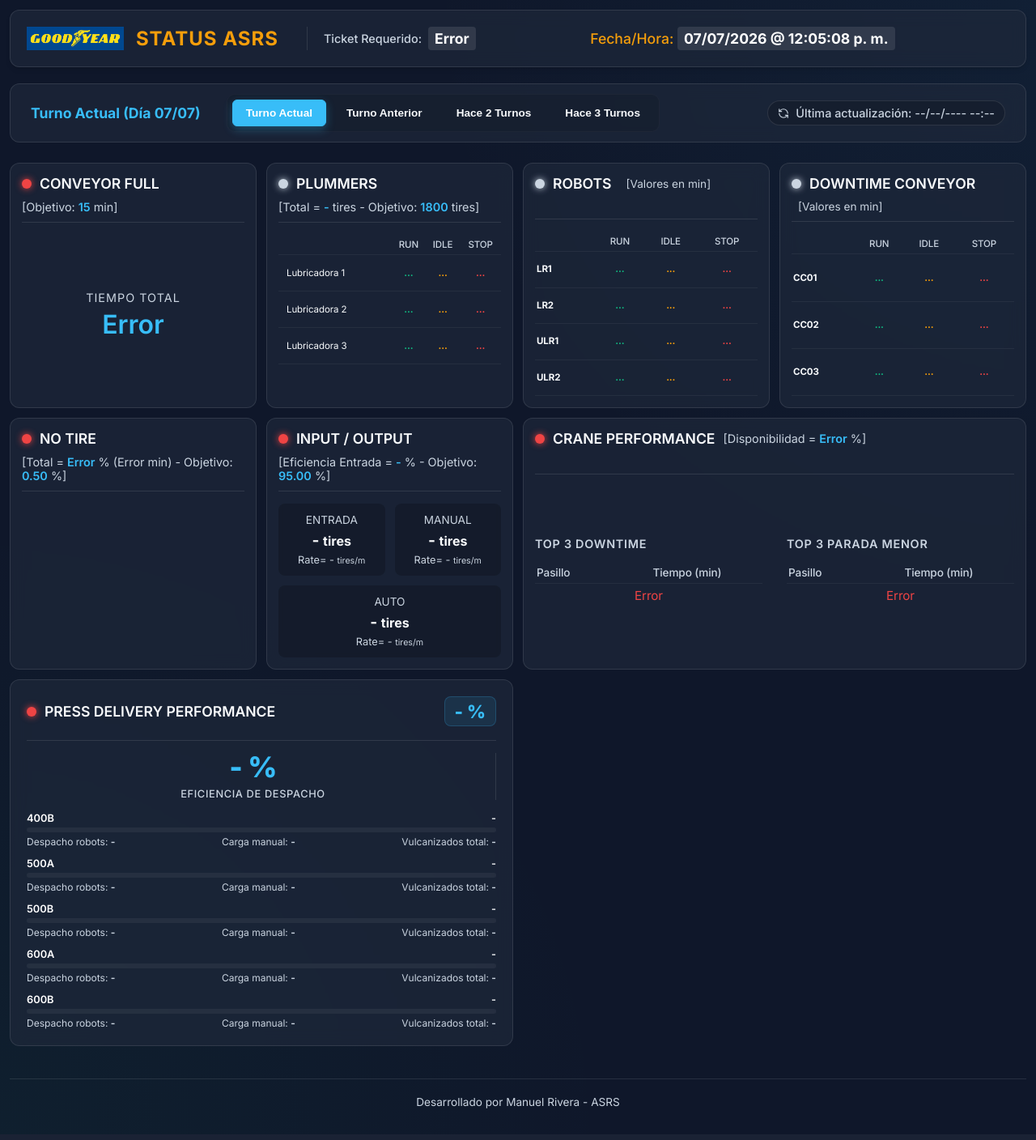
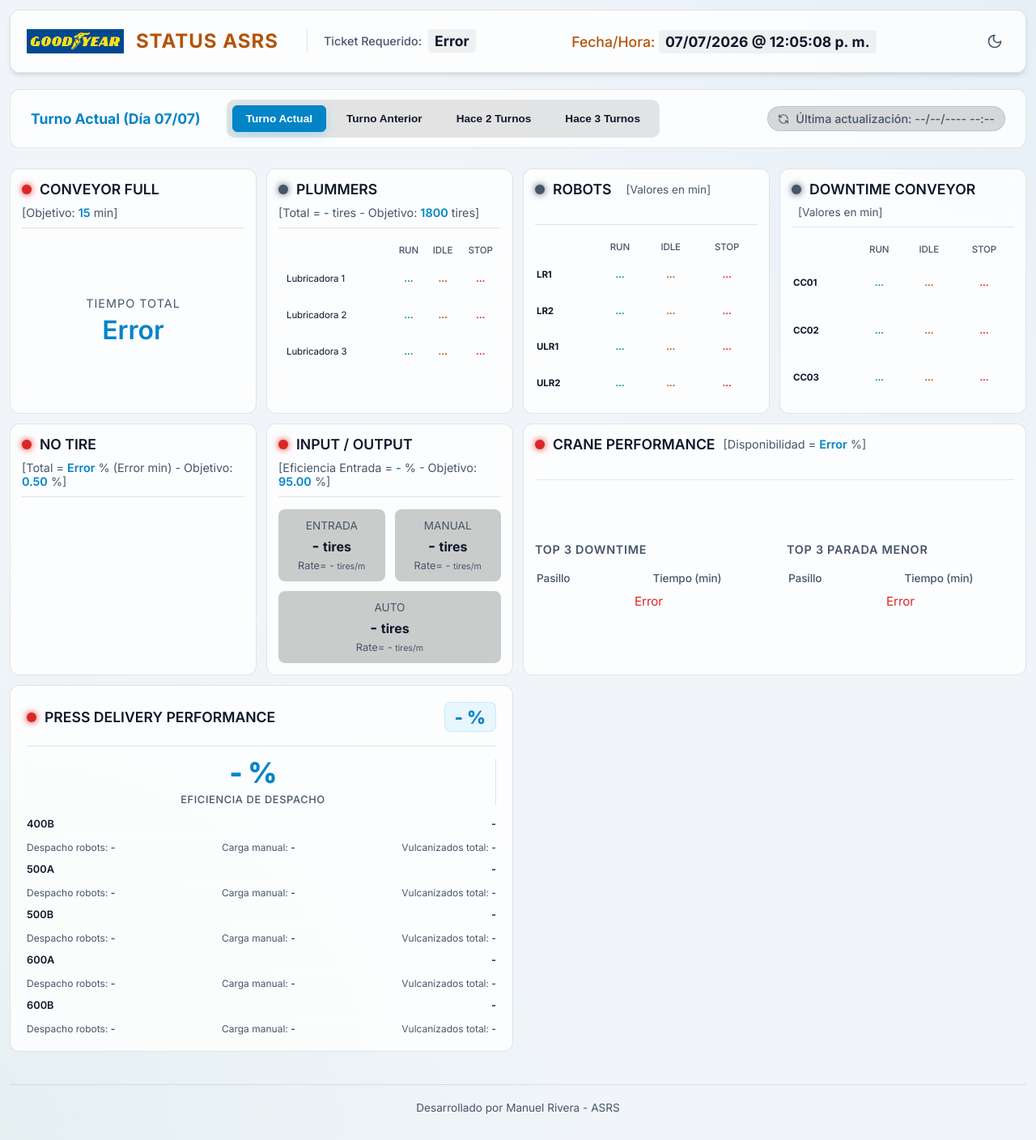
Before and after one commit to Manuel-GY/Dashboard-ASRS, a PHP site: page / in a window 1280 px wide. Shown: the whole page at 81% size. Before the commit the page ends 1369 px from the top, so only its background shows below. Run offline with PHP 8.4, Linux system fonts and the light colour scheme.

Commit message:
feat: rebuild theme toggle with Light mode default and Dark mode toggle

```diff
--- a/static/index.html
+++ b/static/index.html
@@ -4,9 +4,9 @@
     <meta charset="UTF-8">
     <meta name="viewport" content="width=device-width, initial-scale=1.0">
     <title>Dashboard ASRS</title>
-    <link rel="stylesheet" href="style.css?v=6">
-    <script src="https://cdn.jsdelivr.net/npm/chart.js?v=2"></script>
-    <script src="script.js?v=6" defer></script>
+    <link rel="stylesheet" href="style.css?v=7">
+    <script src="https://cdn.jsdelivr.net/npm/chart.js?v=7"></script>
+    <script src="script.js?v=7" defer></script>
     <!-- Google Fonts for Modern Typography -->
     <link rel="preconnect" href="https://fonts.googleapis.com">
     <link rel="preconnect" href="https://fonts.gstatic.com" crossorigin>
@@ -47,7 +47,10 @@
                 <div class="datetime">Fecha/Hora: <span id="clock" class="highlight-text">FECHA@HORA</span></div>
             </div>
             <div class="source-section text-right text-muted">
-                <!-- Tema oscuro por defecto (botón eliminado) -->
+                                <button id="theme-toggle" class="theme-toggle-btn" aria-label="Cambiar tema">
+                    <svg id="theme-icon-sun" xmlns="http://www.w3.org/2000/svg" width="20" height="20" viewBox="0 0 24 24" fill="none" stroke="currentColor" stroke-width="2" stroke-linecap="round" stroke-linejoin="round" class="lucide lucide-sun" style="display: none;"><circle cx="12" cy="12" r="4"/><path d="M12 2v2"/><path d="M12 20v2"/><path d="m4.93 4.93 1.41 1.41"/><path d="m17.66 17.66 1.41 1.41"/><path d="M2 12h2"/><path d="M20 12h2"/><path d="m6.34 17.66-1.41 1.41"/><path d="m19.07 4.93-1.41 1.41"/></svg>
+                    <svg id="theme-icon-moon" xmlns="http://www.w3.org/2000/svg" width="20" height="20" viewBox="0 0 24 24" fill="none" stroke="currentColor" stroke-width="2" stroke-linecap="round" stroke-linejoin="round" class="lucide lucide-moon"><path d="M12 3a6 6 0 0 0 9 9 9 9 0 1 1-9-9Z"/></svg>
+                </button>
             </div>
         </header>
 
@@ -394,6 +397,6 @@
         </footer>
     </div>
 
-    <script src="script.js?v=13"></script>
+    <script src="script.js?v=7"></script>
 </body>
 </html>
--- a/static/script.js
+++ b/static/script.js
@@ -36,7 +36,47 @@ document.addEventListener('DOMContentLoaded', () => {
     updateClock();
     setInterval(updateClock, 1000);
 
-    // (Theme toggle functionality removed to enforce dark mode)
+    // Theme toggle functionality
+    const themeToggleBtn = document.getElementById('theme-toggle');
+    const iconSun = document.getElementById('theme-icon-sun');
+    const iconMoon = document.getElementById('theme-icon-moon');
+
+    const currentTheme = localStorage.getItem("theme") || "light";
+
+    if (currentTheme === "dark") {
+        document.body.classList.add("dark-mode");
+        updateThemeIcon("dark");
+    } else {
+        document.body.classList.remove("dark-mode");
+        updateThemeIcon("light");
+    }
+
+    if (themeToggleBtn) {
+        themeToggleBtn.addEventListener("click", function(e) {
+            e.preventDefault();
+            document.body.classList.toggle("dark-mode");
+
+            let theme = "light";
+            if (document.body.classList.contains("dark-mode")) {
+                theme = "dark";
+            }
+
+            localStorage.setItem("theme", theme);
+            updateThemeIcon(theme);
+        });
+    }
+
+    function updateThemeIcon(theme) {
+        if (iconSun && iconMoon) {
+            if (theme === "dark") {
+                iconSun.style.display = 'block';
+                iconMoon.style.display = 'none';
+            } else {
+                iconSun.style.display = 'none';
+                iconMoon.style.display = 'block';
+            }
+        }
+    }
 
     // Input/Output Data
     function fetchInputOutputData(start = '', end = '') {
--- a/static/style.css
+++ b/static/style.css
@@ -1,4 +1,24 @@
 :root {
+    --bg-base: #f1f5f9;
+    --bg-card: rgba(255, 255, 255, 0.8);
+    --border-color: rgba(0, 0, 0, 0.1);
+    --text-main: #0f172a;
+    --text-muted: #475569;
+    --accent-color: #0284c7;
+    --success-color: #059669;
+    --warning-color: #b45309;
+    --danger-color: #dc2626;
+    --font-family: 'Inter', sans-serif;
+    --card-radius: 12px;
+    --highlight-bg: rgba(0, 0, 0, 0.05);
+    --highlight-text: #0f172a;
+    --bg-gradient-1: rgba(2, 132, 199, 0.05);
+    --bg-gradient-2: rgba(5, 150, 105, 0.05);
+    --table-header-bg: rgba(0, 0, 0, 0.05);
+    --table-cell-bg: rgba(255, 255, 255, 0.9);
+}
+
+body.dark-mode {
     --bg-base: #0f172a;
     --bg-card: rgba(30, 41, 59, 0.7);
     --border-color: rgba(255, 255, 255, 0.1);
@@ -8,8 +28,6 @@
     --success-color: #10b981;
     --warning-color: #f59e0b;
     --danger-color: #ef4444;
-    --font-family: 'Inter', sans-serif;
-    --card-radius: 12px;
     --highlight-bg: rgba(255, 255, 255, 0.1);
     --highlight-text: #fff;
     --bg-gradient-1: rgba(56, 189, 248, 0.05);
@@ -72,6 +90,28 @@ body {
     color: var(--warning-color);
     text-transform: uppercase;
     letter-spacing: 1px;
+}
+
+.theme-toggle-btn {
+    background: none;
+    border: none;
+    color: var(--text-muted);
+    cursor: pointer;
+    padding: 8px;
+    border-radius: 50%;
+    display: flex;
+    align-items: center;
+    justify-content: center;
+    transition: all 0.2s ease;
+    margin-left: 10px;
+    z-index: 9999;
+    position: relative;
+    pointer-events: auto;
+}
+
+.theme-toggle-btn:hover {
+    color: var(--text-main);
+    background: var(--highlight-bg);
 }
 
 .source-section {
```
